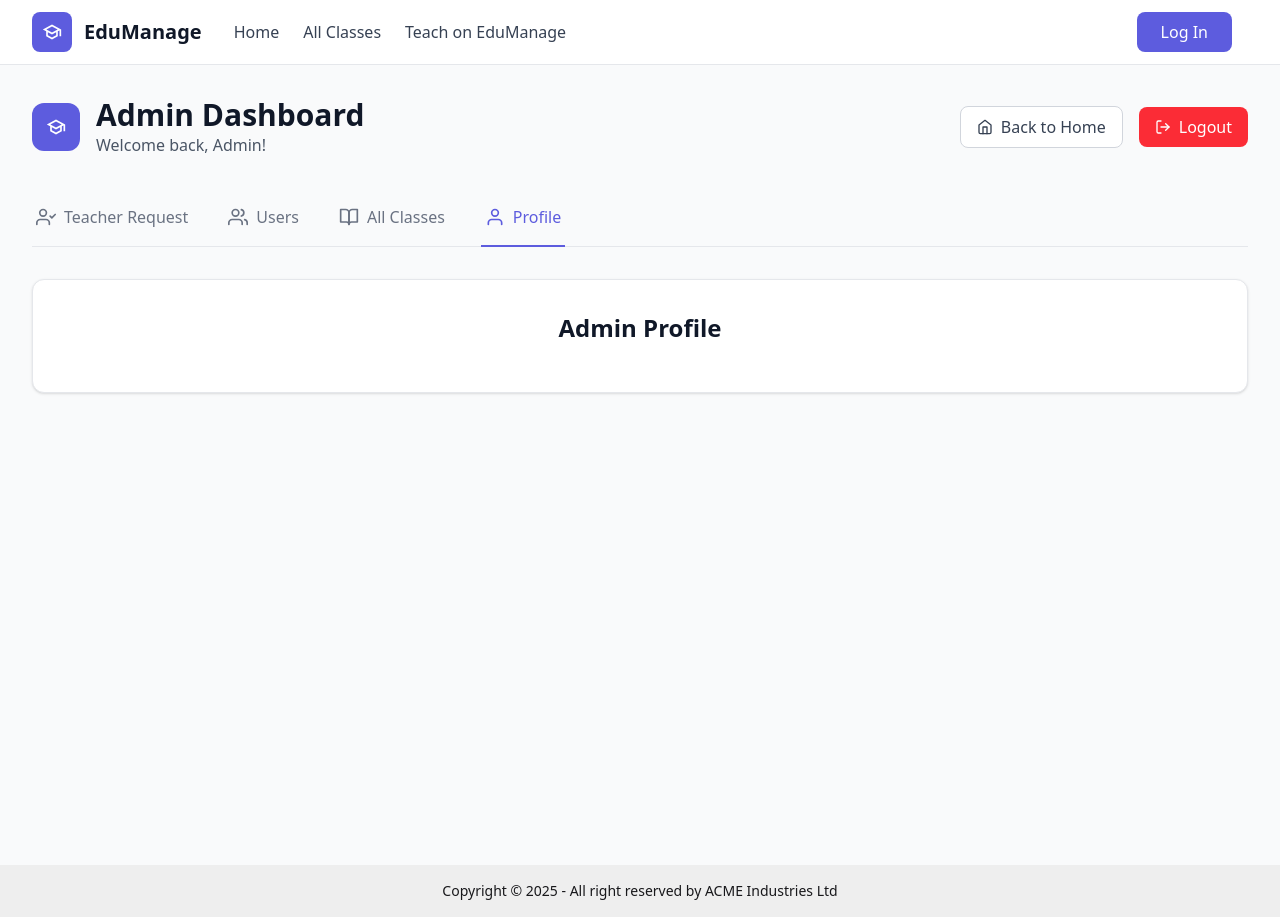
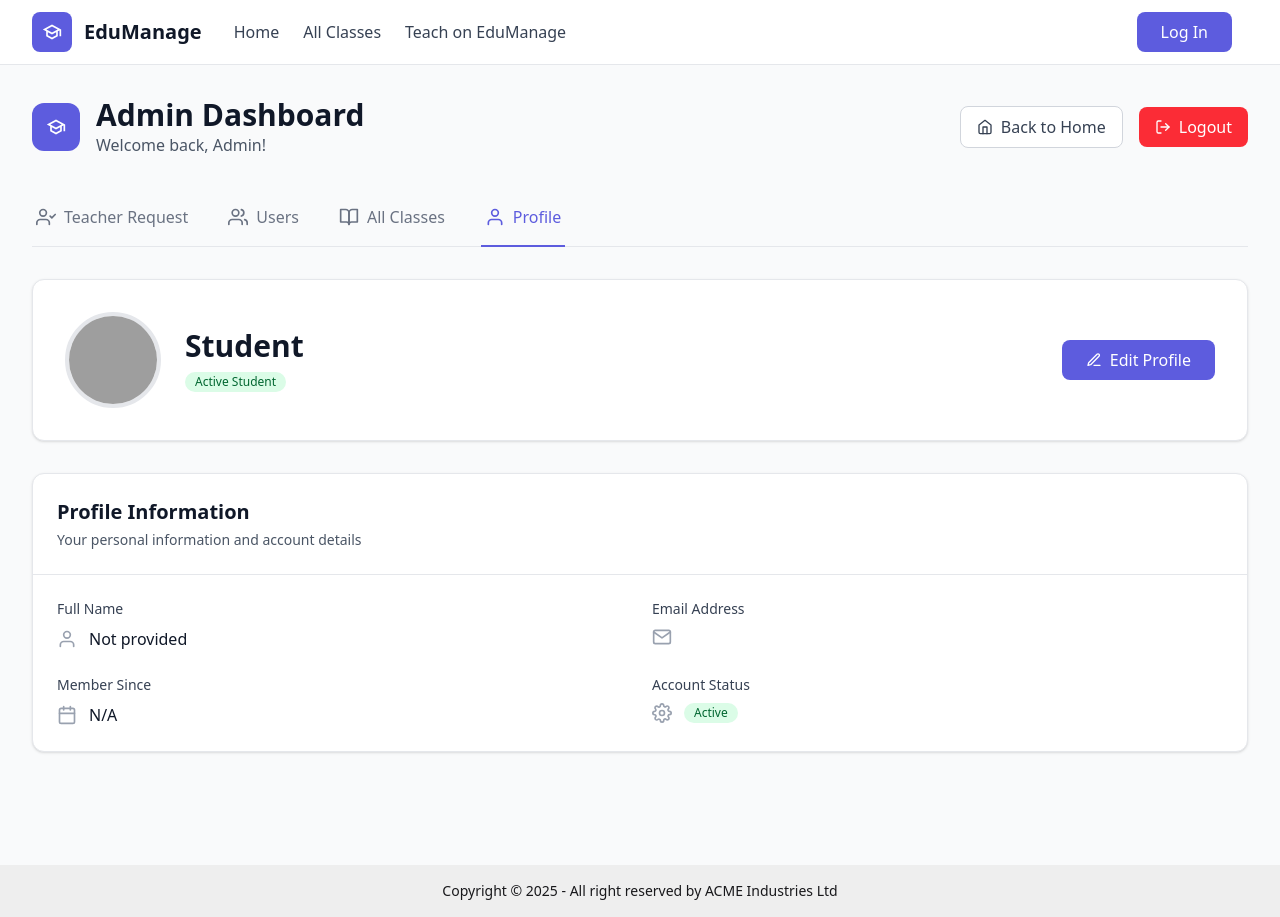
Before and after one commit to usernayeem/scic-11-assignment-07-client, a React (Vite) app: page /admin-dashboard/profile in a window 1280 px wide. Built offline with nearby package versions, Linux system fonts and the light colour scheme; no server answers; grey boxes are pictures that could not be loaded.

Commit message:
update profile page

```diff
--- a/src/pages/AdminProfile.jsx
+++ /dev/null
@@ -1,13 +0,0 @@
-import React from "react";
-
-export const AdminProfile = () => {
-  return (
-    <div className="bg-white dark:bg-gray-800 rounded-xl border border-gray-200 dark:border-gray-700 shadow-sm p-8">
-      <div className="text-center">
-        <h2 className="text-2xl font-bold text-gray-900 dark:text-white mb-4">
-          Admin Profile
-        </h2>
-      </div>
-    </div>
-  );
-};
--- a/src/pages/StudentProfile.jsx
+++ b/src/pages/Profile.jsx
@@ -13,7 +13,7 @@ import { useToast } from "../contexts/ToastContext";
 import { updateProfile } from "firebase/auth";
 import { useForm } from "react-hook-form";
 
-export const StudentProfile = () => {
+export const Profile = () => {
   const { user, auth } = useContext(AuthContext);
   const toast = useToast();
   const [isEditing, setIsEditing] = useState(false);
```
Also changed, not shown: src/components/Routes.jsx (+3 -4 lines).
